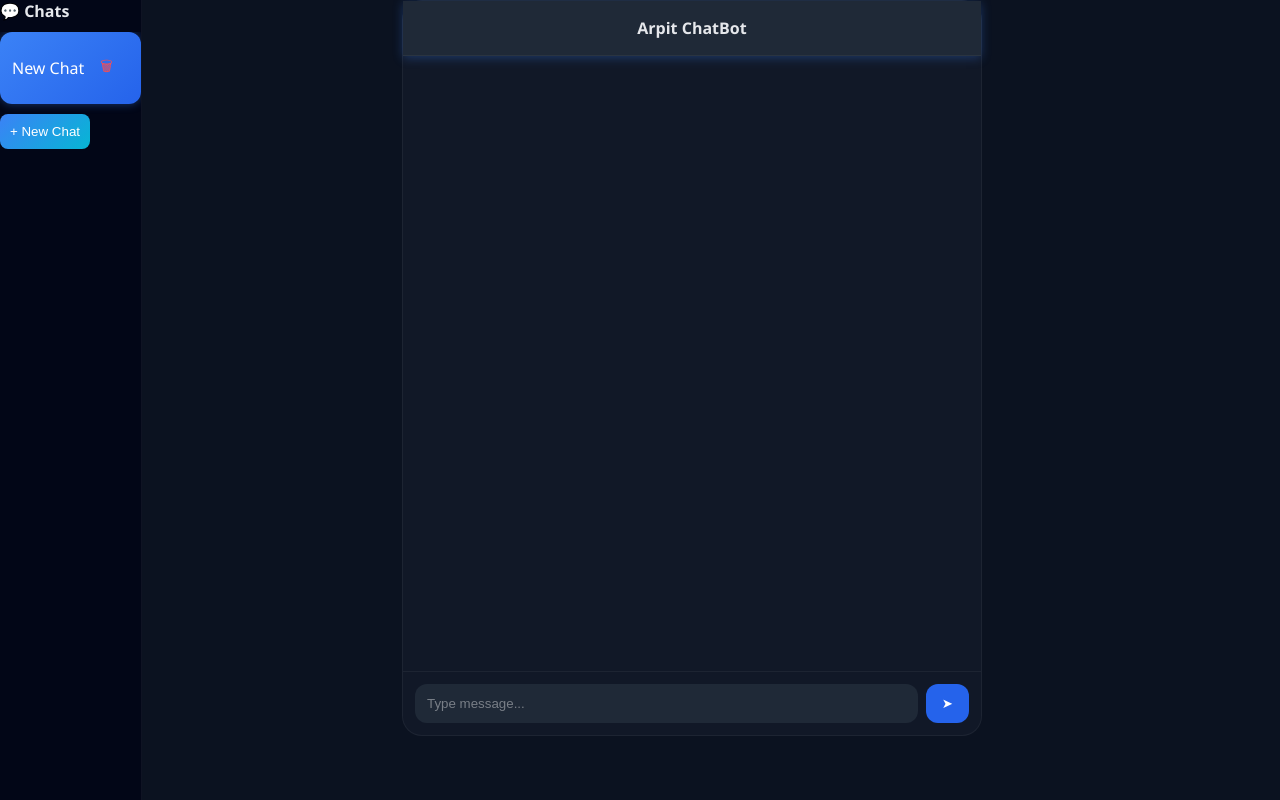
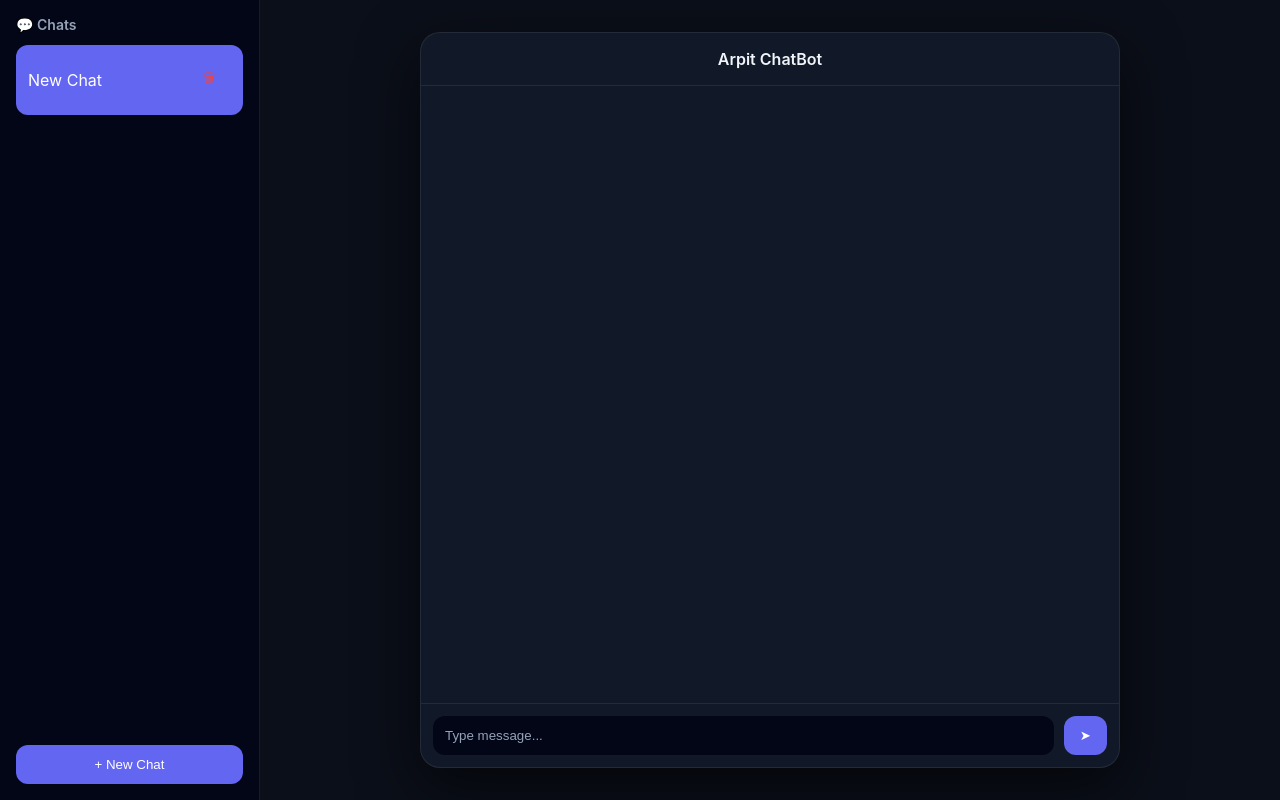
Before and after one commit to arpitsingh97096-debug/ai-chatbot-nlp, a Flask app: page / in a window 1280 px wide. Run offline with Flask 3, Linux system fonts and the light colour scheme.

Commit message:
UI overhaul: modernized CSS with design system and improved UX

```diff
--- a/static/style.css
+++ b/static/style.css
@@ -1,3 +1,23 @@
+/* ============================= */
+/* 🔥 GLOBAL DESIGN SYSTEM */
+/* ============================= */
+
+:root {
+    --bg: #0b0f19;
+    --surface: #111827;
+    --surface-soft: #1f2937;
+
+    --primary: #6366f1;
+    --secondary: #22d3ee;
+
+    --text: #f1f5f9;
+    --text-dim: #94a3b8;
+
+    --border: rgba(255,255,255,0.08);
+
+    --radius: 16px;
+}
+
 /* RESET */
 * {
     margin: 0;
@@ -5,73 +25,162 @@
     box-sizing: border-box;
 }
 
-/* BODY */
 body {
-    margin: 0;
-    font-family: 'Segoe UI', sans-serif;
-
-    background: #0b1220; /* cleaner, not gradient spam */
-    color: #e5e7eb;
+    font-family: 'Inter', 'Segoe UI', sans-serif;
+    background: var(--bg);
+    color: var(--text);
 
     display: flex;
-    justify-content: center;
-    align-items: center;
     height: 100vh;
+    overflow: hidden;
 }
 
-/* CONTAINER */
+/* ============================= */
+/* 🧊 APP LAYOUT */
+/* ============================= */
+
+.app {
+    display: flex;
+    width: 100%;
+}
+
+/* ============================= */
+/* 📁 SIDEBAR */
+/* ============================= */
+
+.sidebar {
+    width: 260px;
+    background: #020617;
+    border-right: 1px solid var(--border);
+    padding: 16px;
+
+    display: flex;
+    flex-direction: column;
+    gap: 12px;
+}
+
+.sidebar-header {
+    font-weight: 600;
+    font-size: 14px;
+    color: var(--text-dim);
+}
+
+/* CHAT LIST */
+.chat-list {
+    flex: 1;
+    overflow-y: auto;
+}
+
+.chat-item {
+    padding: 12px;
+    border-radius: 12px;
+    cursor: pointer;
+    margin-bottom: 8px;
+
+    display: flex;
+    justify-content: space-between;
+    align-items: center;
+
+    background: transparent;
+    transition: 0.2s ease;
+}
+
+.chat-item:hover {
+    background: rgba(255,255,255,0.05);
+    transform: translateX(4px);
+}
+
+.chat-item.active {
+    background: var(--primary);
+    color: white;
+}
+
+/* NEW CHAT BUTTON */
+.new-chat {
+    padding: 12px;
+    border-radius: 12px;
+    border: none;
+
+    background: var(--primary);
+    color: white;
+    cursor: pointer;
+    font-weight: 500;
+
+    transition: 0.2s;
+}
+
+.new-chat:hover {
+    transform: translateY(-2px);
+}
+
+/* DELETE */
+.delete-btn {
+    background: transparent;
+    border: none;
+    color: #ef4444;
+    cursor: pointer;
+}
+
+/* ============================= */
+/* 💬 CHAT CONTAINER */
+/* ============================= */
+
 .chat-container {
-    width: 100%;
-    max-width: 580px;
+    flex: 1;
+    max-width: 700px;
+    margin: auto;
+
     height: 92vh;
-
-    margin-left: 260px;
 
     display: flex;
     flex-direction: column;
 
-    background: #111827;
+    background: var(--surface);
     border-radius: 20px;
 
-    border: 1px solid rgba(255,255,255,0.05);
+    border: 1px solid var(--border);
+
+    box-shadow: 0 20px 60px rgba(0,0,0,0.6);
 }
 
 /* HEADER */
 .chat-header {
     padding: 16px;
+    text-align: center;
     font-weight: 600;
-    text-align: center;
 
-    background: #1f2937;
-    border-bottom: 1px solid rgba(255,255,255,0.05);
+    border-bottom: 1px solid var(--border);
 }
 
-/* CHAT AREA */
+/* ============================= */
+/* 📜 CHAT AREA */
+/* ============================= */
+
 .chat-box {
     flex: 1;
-    padding: 18px;
+    padding: 20px;
 
-    overflow-y: auto;  /* THIS is key */
-    overflow-x: hidden;
+    overflow-y: auto;
 
     display: flex;
     flex-direction: column;
-
-    gap: 12px;
-
-    max-height: 100%; /* prevent expansion */
+    gap: 14px;
 }
 
 /* SCROLLBAR */
 .chat-box::-webkit-scrollbar {
     width: 6px;
 }
+
 .chat-box::-webkit-scrollbar-thumb {
     background: rgba(255,255,255,0.2);
     border-radius: 10px;
 }
 
-/* MESSAGE BASE */
+/* ============================= */
+/* 💬 MESSAGES */
+/* ============================= */
+
 .message {
     padding: 12px 16px;
     border-radius: 16px;
@@ -79,34 +188,41 @@ body {
 
     font-size: 14px;
     line-height: 1.5;
+
+    animation: fadeIn 0.3s ease;
 }
 
-/* USER */
+/* USER MESSAGE */
 .user {
-    background: #2563eb;
+    background: var(--primary);
     color: white;
 
     align-self: flex-end;
     border-bottom-right-radius: 6px;
 }
 
-/* BOT */
+/* BOT MESSAGE */
 .bot {
-    background: #1f2937;
-    color: #e5e7eb;
+    background: var(--surface-soft);
+    color: var(--text);
 
     align-self: flex-start;
     border-bottom-left-radius: 6px;
 }
 
-/* INPUT AREA */
+/* ============================= */
+/* ✍️ INPUT AREA */
+/* ============================= */
+
 .input-area {
     padding: 12px;
-    border-top: 1px solid rgba(255,255,255,0.05);
+    border-top: 1px solid var(--border);
+
     display: flex;
-    gap: 8px;
+    gap: 10px;
 }
 
+/* INPUT */
 input {
     flex: 1;
     padding: 12px;
@@ -114,55 +230,52 @@ input {
     border: none;
     outline: none;
 
-    background: #1f2937;
-    color: white;
+    background: #020617;
+    color: var(--text);
 }
 
+input::placeholder {
+    color: var(--text-dim);
+}
+
+/* BUTTON */
 button {
     padding: 12px 16px;
     border-radius: 12px;
 
-    background: #2563eb;
+    background: var(--primary);
     color: white;
     border: none;
+
+    cursor: pointer;
+    transition: 0.2s;
 }
 
 button:hover {
     transform: scale(1.05);
-    box-shadow: 0 0 10px rgba(59,130,246,0.6);
 }
 
 button:active {
     transform: scale(0.95);
 }
 
-/* FADE ANIMATION */
-@keyframes fadeIn {
-    from {
-        opacity: 0;
-        transform: translateY(8px);
-    }
-    to {
-        opacity: 1;
-        transform: translateY(0);
-    }
+/* ============================= */
+/* ⏳ TYPING */
+/* ============================= */
+
+.typing {
+    display: flex;
+    gap: 5px;
+    padding: 10px 14px;
+    border-radius: 16px;
+    background: var(--surface-soft);
+    width: fit-content;
 }
 
-/* TYPING BUBBLE */
-.typing {
-    align-self: flex-start;
-    display: flex;
-    gap: 4px;
-    padding: 10px 14px;
-    border-radius: 16px;
-    background: rgba(255,255,255,0.08);
-}
-
-/* DOTS */
 .typing span {
     width: 6px;
     height: 6px;
-    background: white;
+    background: var(--text);
     border-radius: 50%;
     animation: blink 1.4s infinite;
 }
@@ -170,8 +283,24 @@ button:active {
 .typing span:nth-child(2) {
     animation-delay: 0.2s;
 }
+
 .typing span:nth-child(3) {
     animation-delay: 0.4s;
+}
+
+/* ============================= */
+/* ✨ ANIMATIONS */
+/* ============================= */
+
+@keyframes fadeIn {
+    from {
+        opacity: 0;
+        transform: translateY(10px);
+    }
+    to {
+        opacity: 1;
+        transform: translateY(0);
+    }
 }
 
 @keyframes blink {
@@ -182,166 +311,3 @@ button:active {
         opacity: 1;
     }
 }
-/* APP LAYOUT */
-.app {
-    display: flex;
-    width: 100%;
-    height: 100vh;
-}
-
-/* SIDEBAR */
-.sidebar {
-    background: #020617;
-    border-right: 1px solid rgba(255,255,255,0.05);
-}
-
-.sidebar-header {
-    font-weight: bold;
-    margin-bottom: 10px;
-}
-
-.chat-list {
-    flex: 1;
-    overflow-y: auto;
-}
-
-.chat-item {
-    padding: 10px;
-    border-radius: 8px;
-    cursor: pointer;
-    margin-bottom: 8px;
-    background: rgba(255,255,255,0.05);
-}
-
-.chat-item:hover {
-    background: rgba(255,255,255,0.1);
-}
-
-.new-chat {
-    padding: 10px;
-    border: none;
-    border-radius: 8px;
-    background: linear-gradient(135deg, #3b82f6, #06b6d4);
-    color: white;
-    cursor: pointer;
-}
-.chat-item {
-    display: flex;
-    justify-content: space-between;
-    align-items: center;
-}
-
-.delete-btn {
-    background: transparent;
-    border: none;
-    color: #ff4d4d;
-    cursor: pointer;
-    font-size: 14px;
-}
-
-.delete-btn:hover {
-    transform: scale(1.2);
-}
-
-.chat-title {
-    cursor: pointer;
-}
-
-.chat-title:hover {
-    text-decoration: underline;
-}
-.rename-input {
-    width: 100%;
-    padding: 4px;
-    border-radius: 6px;
-    border: none;
-    outline: none;
-}
-/* MESSAGE ANIMATION */
-.message {
-    animation: slideIn 0.3s ease;
-}
-
-@keyframes slideIn {
-    from {
-        opacity: 0;
-        transform: translateY(10px) scale(0.98);
-    }
-    to {
-        opacity: 1;
-        transform: translateY(0) scale(1);
-    }
-}
-
-/* HOVER EFFECT (messages) */
-.message:hover {
-    transform: scale(1.02);
-    transition: 0.2s;
-}
-
-/* BUTTON CLICK FEEDBACK */
-button:active {
-    transform: scale(0.95);
-}
-
-/* INPUT FOCUS GLOW */
-input:focus {
-    box-shadow: 0 0 10px rgba(59,130,246,0.6);
-}
-
-/* SIDEBAR ITEM HOVER */
-.chat-item {
-    transition: 0.2s;
-}
-
-.chat-item:hover {
-    background: rgba(255,255,255,0.15);
-    transform: translateX(4px);
-}
-
-/* ACTIVE CHAT HIGHLIGHT (optional future use) */
-.chat-item {
-    padding: 12px;
-    border-radius: 12px;
-
-    background: rgba(255,255,255,0.05);
-
-    display: flex;
-    justify-content: space-between;
-    align-items: center;
-
-    margin-bottom: 10px;
-
-    transition: 0.2s;
-}
-
-.chat-item:hover {
-    background: rgba(255,255,255,0.1);
-    transform: translateX(4px);
-}
-
-/* HEADER GLOW */
-.chat-header {
-    box-shadow: 0 2px 10px rgba(59,130,246,0.3);
-}
-
-/* SCROLL SMOOTH */
-html {
-    scroll-behavior: smooth;
-}
-input::placeholder {
-    color: rgba(255,255,255,0.4);
-}
-.chat-item.active {
-    background: linear-gradient(135deg, #3b82f6, #2563eb);
-    color: white;
-    box-shadow: 0 0 10px rgba(59,130,246,0.4);
-}
-
-.chat-item {
-    transition: 0.2s;
-}
-
-.chat-item:hover {
-    background: rgba(255,255,255,0.05);
-}
```
